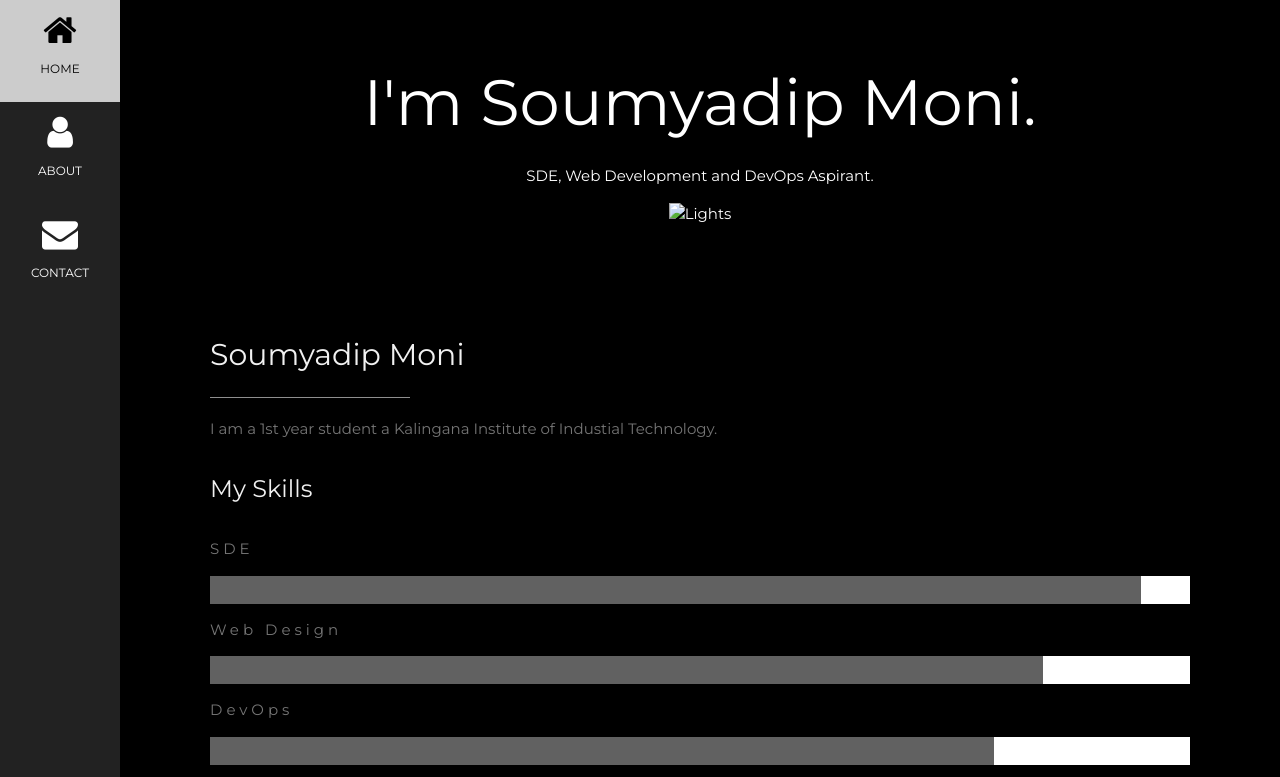
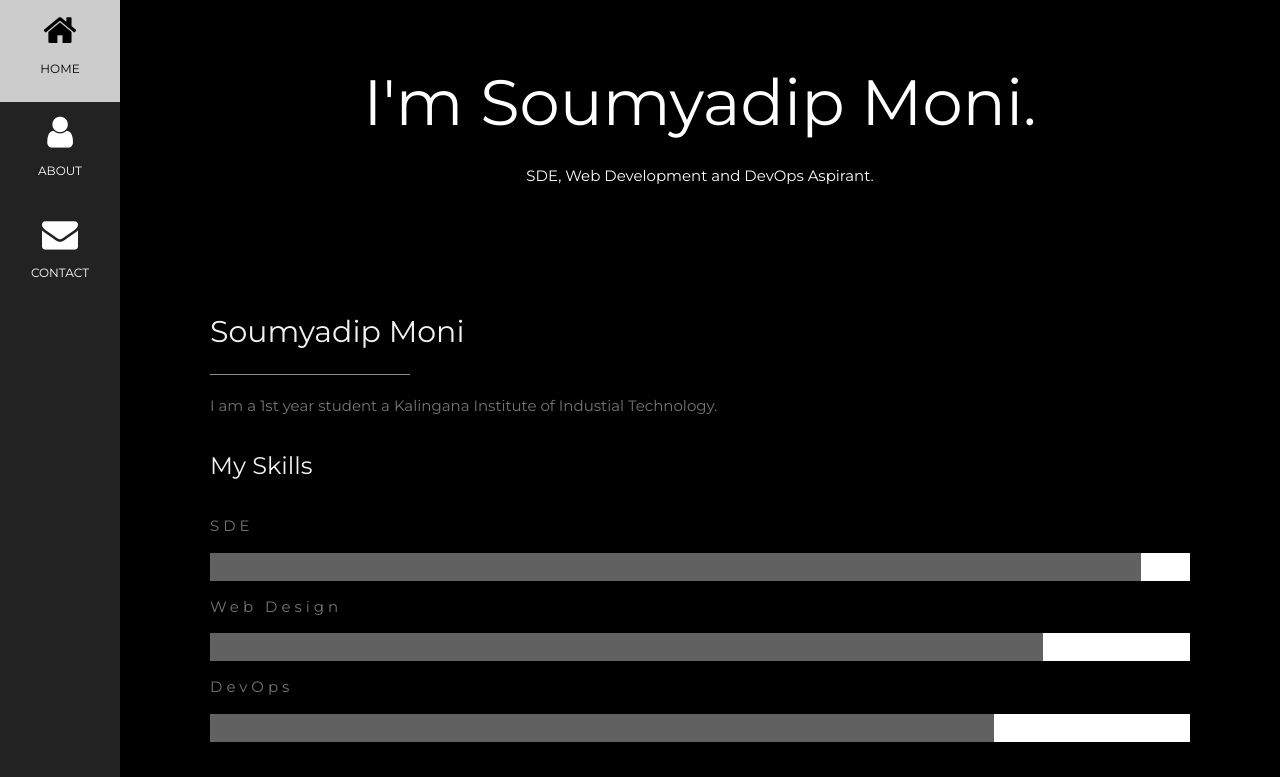
Before and after one commit to AvaterClasher/smoni, a plain HTML site: page index.html in a window 1280 px wide. Shown: the top 777 px of the page. Drawn offline with nearby package versions, Linux system fonts and the light colour scheme.

Commit message:
Update index.html

```diff
--- a/index.html
+++ b/index.html
@@ -52,7 +52,6 @@
   <header class="w3-container w3-padding-32 w3-center w3-black" id="home">
     <h1 class="w3-jumbo"><span class="w3-hide-small">I'm</span> Soumyadip Moni.</h1>
     <p>SDE, Web Development and DevOps Aspirant.</p>
-    <img src="/w3images/https://cdn.discordapp.com/attachments/875355871067144232/1036309486652100608/WhatsApp_Image_2022-10-30_at_19.19.09.jpg" alt="Lights" class="w3-image">
   </header>
 
   <!-- About Section -->
```
